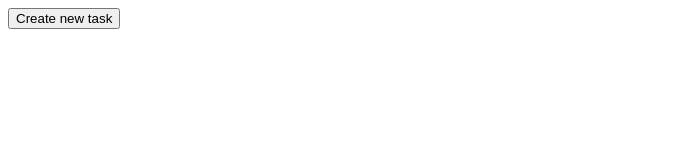
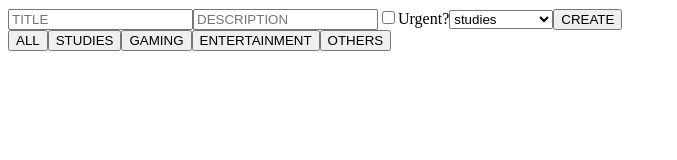
Before and after one commit to PewAvocado/Project-8-, a website built with webpack: page src/template.html in a window 1280 px wide. Shown: the whole page, without its empty margins (0-677 px from the left). Built offline with nearby package versions, Linux system fonts and the light colour scheme.

Commit message:
Added categories and also modified some extra aspects

```diff
--- a/src/interfaceTask.js
+++ b/src/interfaceTask.js
@@ -2,14 +2,22 @@
     import { togglePriority } from "./infoArray.js";
 
     //This is
-    export function showTask(){
+    export function showTask(selectedCategory = 'all'){
         const container = document.querySelector('#task-content');
         container.innerHTML = '';
 
         const allTasks = getAllTasks();
-        const categories = ['studies', 'gaming', 'entertainment', 'others'];
+        const categories = ['Studies', 'Gaming', 'Entertainment', 'Others'];
 
-        categories.forEach(category => {
+        let categoriesDisplay;
+
+        if (selectedCategory === 'all'){
+            categoriesDisplay = categories;
+        } else {
+            categoriesDisplay = [selectedCategory];
+        }
+
+        categoriesDisplay.forEach(category => {
             const projectSection = document.createElement('div');
             projectSection.classList.add('project-section');
 
@@ -68,5 +76,6 @@
                         });
                     container.append(projectSection);
                     }
-                });
+
+            });
     };
--- a/src/main.js
+++ b/src/main.js
@@ -1,17 +1,17 @@
 import { createForm } from "./form.js";
 import { showTask } from "./interfaceTask.js";
+import { createCategoryButton } from "./navigation.js";
 import "./style.css";
 
 const content = document.querySelector('#content');
 const startButton =  document.createElement('button');
+const categories = document.querySelector('#categories');
 
-startButton.textContent = "Create new task";
-content.appendChild(startButton);
+
 showTask();
 
-startButton.addEventListener('click', () => {
-    content.innerHTML = '';
-    createForm();
-    showTask();
 
-});
+
+createForm();
+createCategoryButton();
+showTask();
--- /dev/null
+++ b/src/navigation.js
@@ -0,0 +1,29 @@
+import { showTask } from "./interfaceTask.js";
+
+
+export function clearContent(){
+    const container = document.querySelector('#task-content');
+    container.innerHTML = '';
+}
+
+export function filterTask(category){
+    clearContent();
+    showTask(category);
+}
+
+export function createCategoryButton(){
+    const nav = document.querySelector('#categories');
+    const categories = ['all', 'studies', 'gaming', 'entertainment', 'others'];
+
+    categories.forEach(category => {
+        const button = document.createElement('button');
+        button.textContent = category.toUpperCase();
+        button.classList.add('category-btn');
+
+        button.addEventListener('click', () =>{
+            filterTask(category);
+        });
+
+        nav.append(button);
+    })
+}
--- a/src/template.html
+++ b/src/template.html
@@ -7,6 +7,7 @@
 </head>
 <body>
     <div id="content"></div>
+    <div id="categories"></div>
     <div id="task-content"></div>
 </body>
 </html>
```
